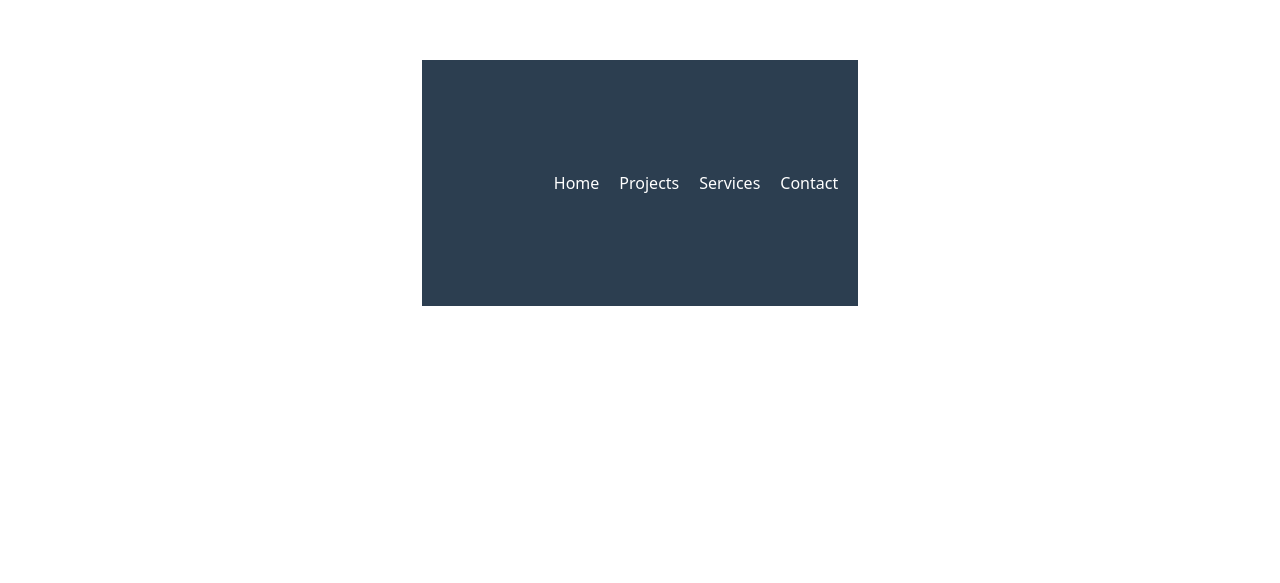
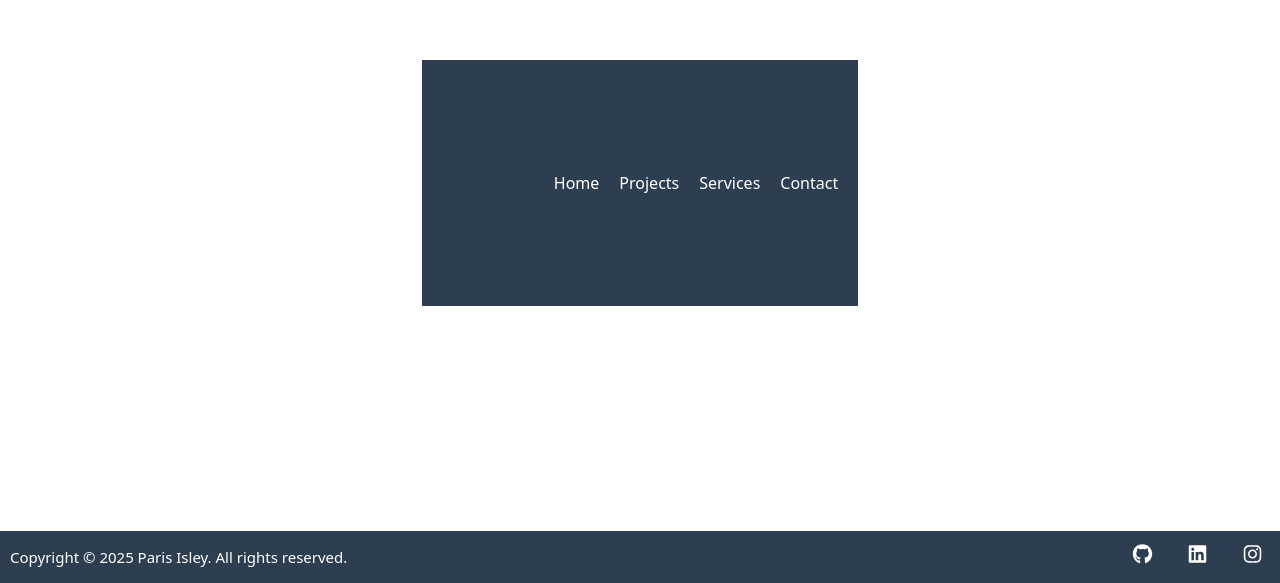
Before and after one commit to parisisley/test, a React (Vite) app in the folder test-website/: page / in a window 1280 px wide. Shown: the part 217-800 px from the top of the page. Built offline with nearby package versions, Linux system fonts and the light colour scheme.

Commit message:
added react-icons, footer component and renamed files

```diff
--- a/test-website/package.json
+++ b/test-website/package.json
@@ -12,6 +12,7 @@
   "dependencies": {
     "react": "^19.0.0",
     "react-dom": "^19.0.0",
+    "react-icons": "^5.5.0",
     "react-router-dom": "^7.3.0"
   },
   "devDependencies": {
--- a/test-website/src/App.jsx
+++ b/test-website/src/App.jsx
@@ -4,6 +4,7 @@ import viteLogo from "/vite.svg";
 import "./App.css";
 import { BrowserRouter, Routes, Route } from "react-router-dom";
 import Navbar from "./Navbar/Navbar";
+import Footer from "./Footer/footer";
 
 function App() {
   return (
@@ -11,6 +12,7 @@ function App() {
       <div>
         <BrowserRouter>
           <Navbar />
+          <Footer/>
         </BrowserRouter>
       </div>
     </>
```
Also changed, not shown: test-website/src/Footer/Footer.css (renamed from test-website/src/footer.css), test-website/src/Footer/Footer.jsx (renamed from test-website/src/footer.jsx), 1 other file (tests, documents, lock files or other folders).
